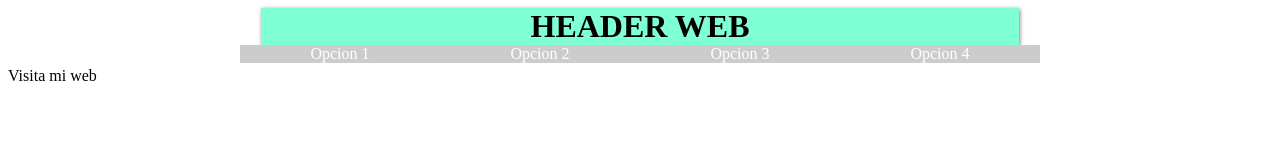
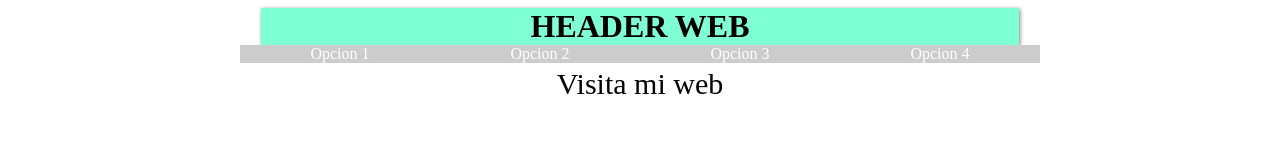
Before and after one commit to kimagure44/AngularJS-Esencial, a plain HTML site: page eje14.html in a window 1280 px wide. Drawn offline with nearby package versions, Linux system fonts and the light colour scheme; some packages are replaced by stand-ins of ours.

Commit message:
Cambios css

```diff
--- a/eje14.html
+++ b/eje14.html
@@ -29,12 +29,16 @@
                 background: #cccccc;
                 cursor: pointer;
             }
+            .container {
+                text-align: center;
+                font-size: 30px;
+            }
         </style>
     </head>
     <body>
         <div data-ng-include src="'plantillas/header.html'"></div>
         <div data-ng-include src="'plantillas/menu.html'"></div>
-        <div>Visita mi web</div>
+        <div class="container">Visita mi web</div>
         <script src="https://ajax.googleapis.com/ajax/libs/angularjs/1.6.5/angular.min.js"></script>
         <script src="https://code.angularjs.org/1.6.5/angular-route.min.js"></script>
         <script>
```
Lines whose indentation alone changed are shown as unchanged.
